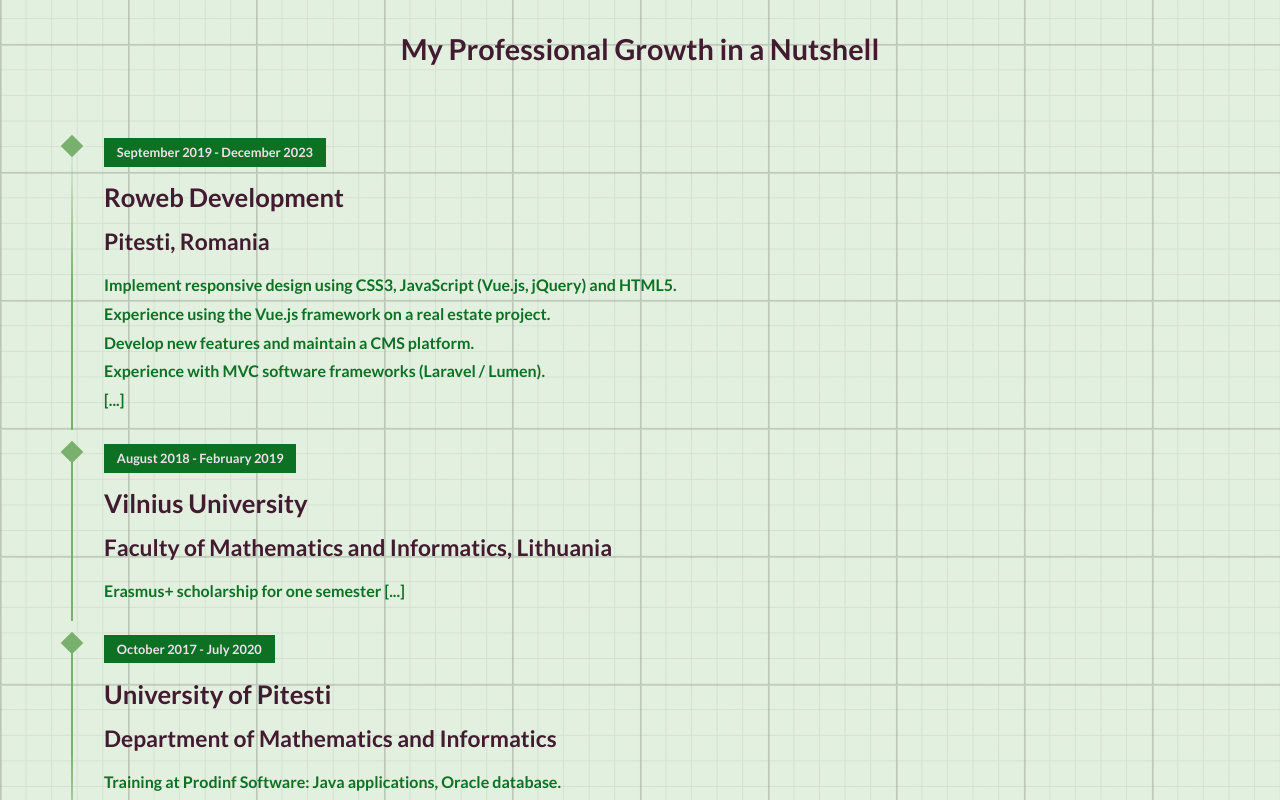
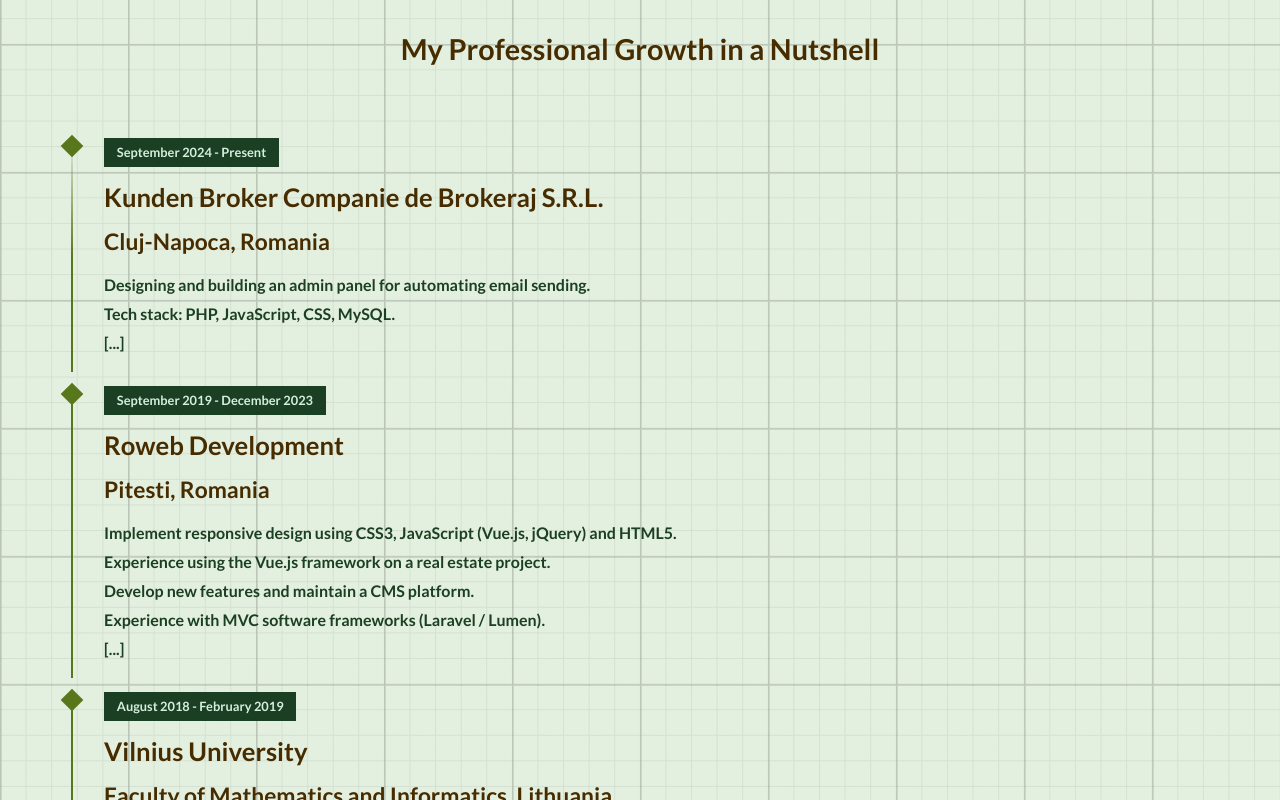
Before and after one commit to BadiuIoana/personal-portfolio, a React (Create React App) app: page / in a window 1280 px wide. Shown: the part 980-1780 px from the top of the page. Built offline with nearby package versions, Linux system fonts and the light colour scheme; a small style sheet from the web is missing.

Commit message:
Changed added experience in timeline resume component & changed theme colors

```diff
--- a/src/App.scss
+++ b/src/App.scss
@@ -1,12 +1,12 @@
 @import url("https://fonts.googleapis.com/css2?family=Lato:wght@400;700;900&display=swap");
 :root {
     //  Colors
-    --prim: #f0dfec;
-    --cucumber: #79b06d;
+    --prim: #d5eede;
+    --cucumber: #58761b;
     --zahan: #e2f0df;
-    --strikemaster: #bd7eaec0;
-    --forest-green: #0c7122;
-    --cacoa-bean: #421b31;
+    --strikemaster: #d9910180;
+    --forest-green: #1a3f22;
+    --cacoa-bean: #472c00;
     //Typography font sizes
     --step--2: clamp(0.691rem, 0.657rem + 0.172vi, 0.79rem);
     --step--1: clamp(0.778rem, 0.739rem + 0.193vi, 0.889rem);
--- a/src/UI/TimelineResume.js
+++ b/src/UI/TimelineResume.js
@@ -11,6 +11,27 @@
                     </h2>
                 </div>
                 <ul className='timeline'>
+                    <li className='timeline-event'>
+                        <div className='timeline-event-icon'>
+                            <label className='icon'></label>
+                        </div>
+
+                        <div className='timeline-event-content'>
+                            <p className='timeline-event-thumbnail'>
+                                September 2024 - Present
+                            </p>
+                            <h3>Kunden Broker Companie de Brokeraj S.R.L.</h3>
+                            <h4>Cluj-Napoca, Romania</h4>
+                            <p>
+                                Designing and building an admin panel for
+                                automating email sending.
+                                <br />
+                                Tech stack: PHP, JavaScript, CSS, MySQL.
+                                <br />
+                                [...]
+                            </p>
+                        </div>
+                    </li>
                     <li className='timeline-event'>
                         <div className='timeline-event-icon'>
                             <label className='icon'></label>
```
